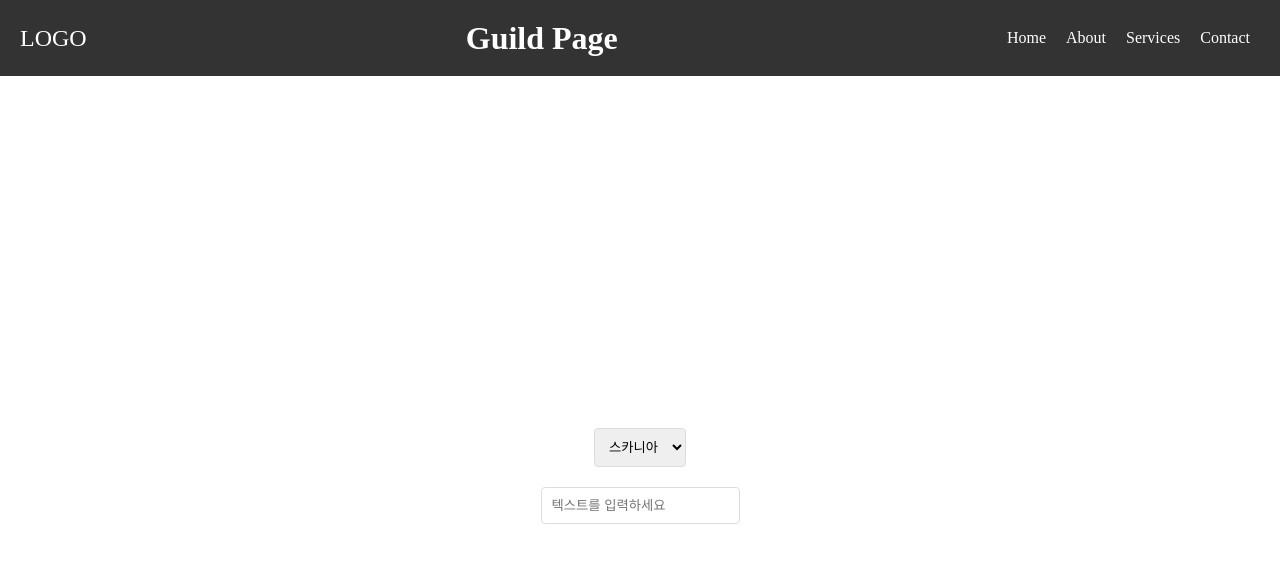
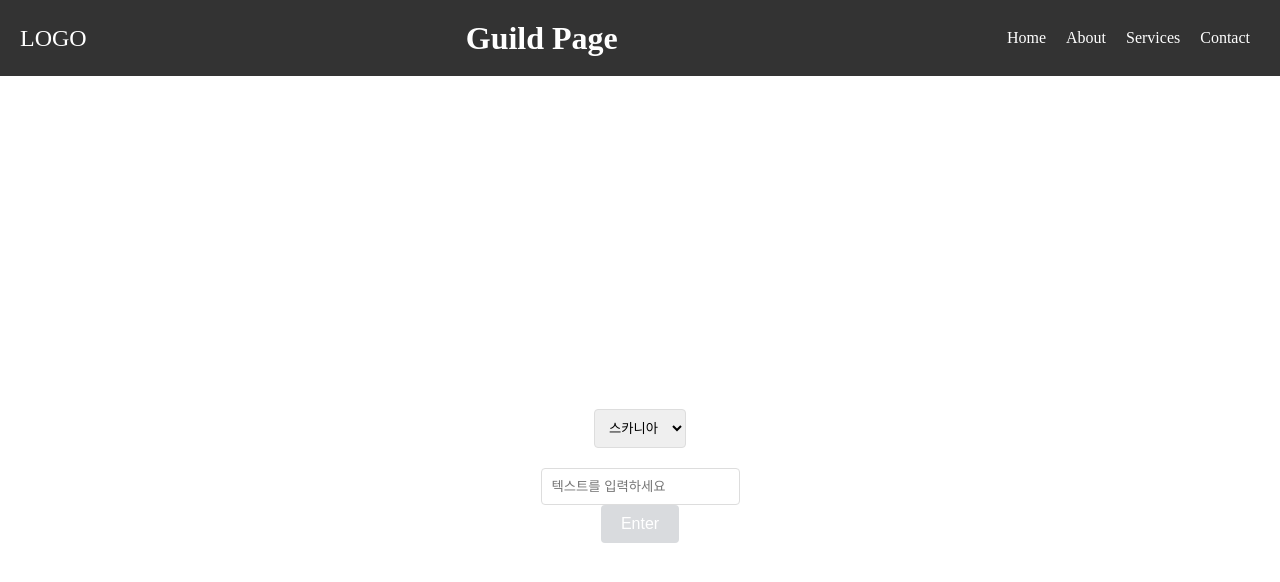
Before and after one commit to henniyoon/guild-manager, a React (Create React App) app: page / in a window 1280 px wide. Shown: the top 582 px of the page. Built offline with nearby package versions, Linux system fonts and the light colour scheme.

Commit message:
index.tsx 상태 설정

```diff
--- /dev/null
+++ b/src/component/Button.tsx
@@ -0,0 +1,18 @@
+import React from 'react';
+import '../style/Button.css';
+
+interface ButtonProps {
+  children: React.ReactNode;
+  onClick: () => void;
+  className?: string;
+}
+
+const Button = ({ children, onClick, className }: ButtonProps) => {
+  return (
+    <button className={`button ${className}`} onClick={onClick}>
+      {children}
+    </button>
+  );
+};
+
+export default Button;
--- a/src/component/InputBox.tsx
+++ b/src/component/InputBox.tsx
@@ -1,11 +1,14 @@
-import React, { useState } from 'react';
-import '../style/InputBox.css'
+import React from 'react';
+import '../style/InputBox.css';
 
-const InputBox = () => {
-  const [inputText, setInputText] = useState('');
+interface InputBoxProps {
+  value: string;
+  onChange: (value: string) => void;
+}
 
-  const handleInputChange = (e: { target: { value: React.SetStateAction<string>; }; }) => {
-    setInputText(e.target.value);
+const InputBox = ({ value, onChange }: InputBoxProps) => {
+  const handleInputChange = (e: React.ChangeEvent<HTMLInputElement>) => {
+    onChange(e.target.value);
   };
 
   return (
@@ -13,7 +16,7 @@ const InputBox = () => {
       type="text"
       className="content-input"
       placeholder="텍스트를 입력하세요"
-      value={inputText}
+      value={value}
       onChange={handleInputChange}
     />
   );
--- a/src/component/SelectServer.tsx
+++ b/src/component/SelectServer.tsx
@@ -1,20 +1,25 @@
-import React, { useState } from 'react';
-import '../style/SelectServer.css'
+import React from 'react';
+import '../style/SelectServer.css';
 
-const SelectServer = () => {
-  const [selectedOption, setSelectedOption] = useState('');
+interface SelectServerProps {
+  value: string;
+  onChange: (value: string) => void;
+}
+
+const SelectServer = ({ value, onChange }: SelectServerProps) => {
   const options = ['스카니아', '루나', '엘리시움'];
 
-  const handleChange = (e: { target: { value: React.SetStateAction<string>; }; }) => {
-    setSelectedOption(e.target.value);
+  const handleChange = (e: React.ChangeEvent<HTMLSelectElement>) => {
+    onChange(e.target.value);
   };
 
   return (
-    <select title="SelectServer" className="content-select" value={selectedOption} onChange={handleChange}>
+    <select title="SelectServer" className="content-select" value={value} onChange={handleChange}>
       {options.map((option, index) => (
         <option key={index} value={option}>{option}</option>
       ))}
     </select>
   );
 };
+
 export default SelectServer;
--- a/src/index.tsx
+++ b/src/index.tsx
@@ -1,22 +1,42 @@
-import React from 'react';
+import React, { useState } from 'react';
 import ReactDOM from 'react-dom/client';
 import './index.css';
 import Header from './component/Header';
 import reportWebVitals from './reportWebVitals';
 import SelectServer from './component/SelectServer';
 import InputBox from './component/InputBox';
+import Button from './component/Button';
 
 const root = ReactDOM.createRoot(
   document.getElementById('root') as HTMLElement
 );
-root.render(
+
+const App = () => {
+  const [selectedServer, setSelectedServer] = useState('스카니아');
+  const [inputValue, setInputValue] = useState('');
+
+  const handleButtonClick = async () => {
+    try {
+      const response = await fetch(`https://your-api-url.com?server=${selectedServer}&input=${inputValue}`);
+      const data = await response.json();
+      console.log(data);
+    } catch (error) {
+      console.error('요청 중 오류 발생:', error);
+    }
+  }
+
+  return (
     <React.StrictMode>
       <Header />
       <div className="MainPage-Contents">
-    <SelectServer />
-    <InputBox />
+        <SelectServer value={selectedServer} onChange={setSelectedServer} />
+        <InputBox value={inputValue} onChange={setInputValue} />
+        <Button onClick={handleButtonClick}>Enter</Button>
       </div>
     </React.StrictMode>
   );
+}
+
+root.render(<App />);
 
 reportWebVitals();
--- /dev/null
+++ b/src/style/Button.css
@@ -0,0 +1,19 @@
+.button {
+  padding: 10px 20px;
+  border: none;
+  border-radius: 4px;
+  background-color: #d9dbde;
+  color: white;
+  font-size: 16px;
+  cursor: pointer;
+  outline: none;
+  transition: background-color 0.3s, color 0.3s;
+}
+
+.button:hover {
+  background-color: #0056b3;
+}
+
+.button:active {
+  background-color: #0042a0;
+}
```
Also changed, not shown: src/index.css (line endings or trailing spaces). Lines whose indentation alone changed are shown as unchanged.
